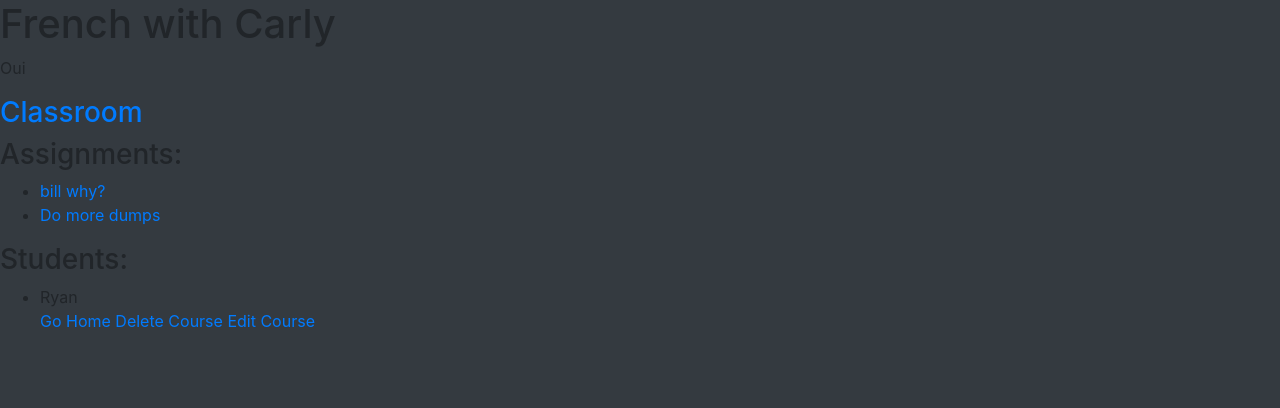
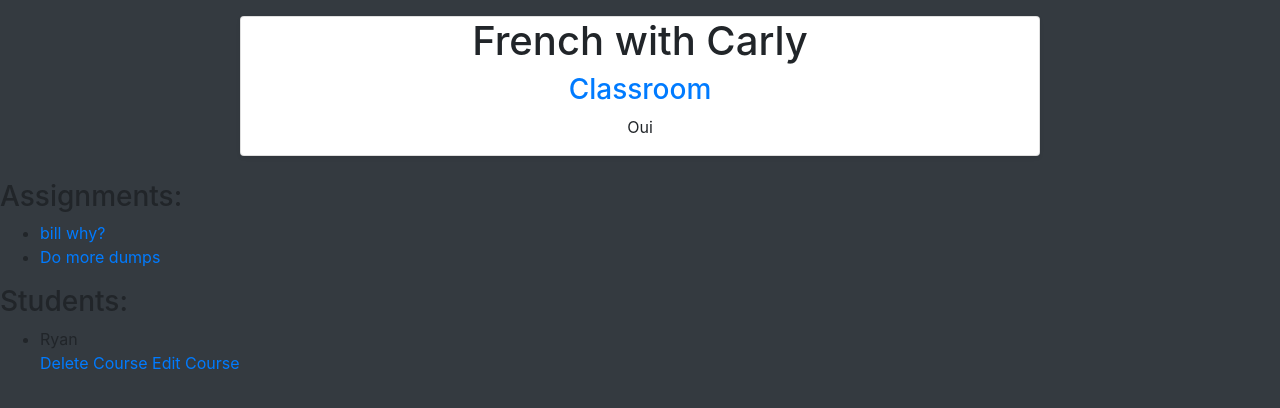
Before and after one commit to RyanKeys/carlysite, a Django app: a page that uses templates/landing_page/detail.html in a window 1280 px wide. Shown: the part 56-464 px from the top of the page. Run offline with Django 3.2, Linux system fonts and the light colour scheme; a user stored in the database is signed in; data comes from the database, SQL or seed files in the repository; both versions use the stored data as it was after the commit; some libraries are stand-ins or nearby versions.

Commit message:
updated design

```diff
--- a/templates/landing_page/detail.html
+++ b/templates/landing_page/detail.html
@@ -1,7 +1,13 @@
 {% extends 'base.html' %} {% load static%} {% block content %}
-<h1>{{course}} with {{course.teacher.user.first_name}}</h1>
-<p>{{course.description}}</p>
-<a href="{{course.zoom}}"><h3>Classroom</h3></a>
+<div class="container d-flex justify-content-center" style="padding-top: 1rem;">
+  <div class="card mb-4 shadow-sm" style="width: 50rem;">
+    <h1 style="text-align: center;">
+      {{course}} with {{course.teacher.user.first_name}}
+    </h1>
+    <a style="text-align: center;" href="{{course.zoom}}"><h3>Classroom</h3></a>
+    <p style="text-align: center;">{{course.description}}</p>
+  </div>
+</div>
 <h3>Assignments:</h3>
 <ul>
   {% for assignment in course.assignments.all %}
@@ -17,7 +23,6 @@
   {% for student in course.students.all %}
   <li>{{student.user.first_name}}</li>
   {% endfor %}
-  <a href="{% url 'landing_page:index' %}">Go Home</a>
   <a href="{% url 'landing_page:delete-course' course.slug %}">Delete Course</a>
   <a href="{% url 'landing_page:edit-course' course.slug %}">Edit Course</a>
 </ul>
```
Also changed, not shown: templates/landing_page/document_viewer.html (+21 -9 lines), db.sqlite3.
